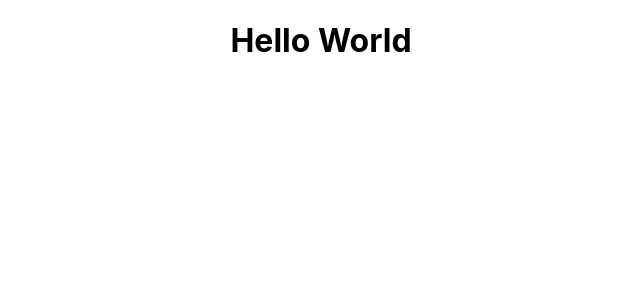
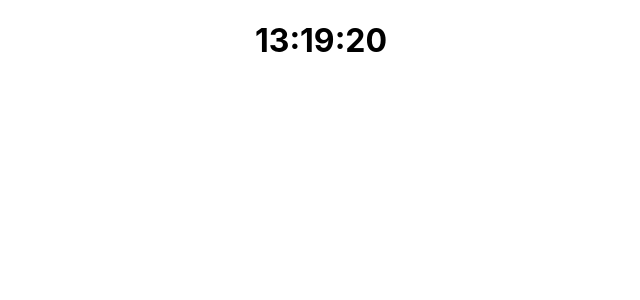
Before and after one commit to RosenGeorgievvv/ReaClock, a React (Create React App) app: page / in a window 1280 px wide. Shown: the top 300 px of the page, without its empty margins (319-959 px from the left). Built offline with nearby package versions, Linux system fonts and the light colour scheme.

Commit message:
Update App.js

```diff
--- a/src/App.js
+++ b/src/App.js
@@ -17,6 +17,8 @@ function App() {
     const hour = date.getHours();
     const minutes = date.getMinutes();
     const seconds = date.getSeconds();
+
+    setTime(formatTime(hour) + hour + ':' + formatTime(minutes) + minutes + ':' + formatTime(seconds) + seconds);
   }
 
 useEffect(() =>{
@@ -30,7 +32,9 @@ useEffect(() =>{
 
   return (
     <div className="App">
-      <h1>Hello World</h1>
+      <div className='screen'>
+        <h1 className='timer'>{time}</h1>
+      </div>
     </div>
   );
 }
```
